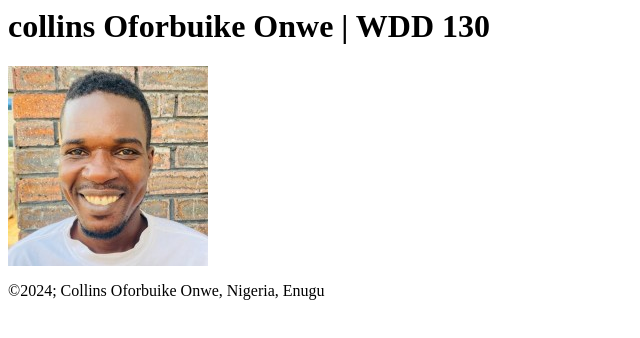
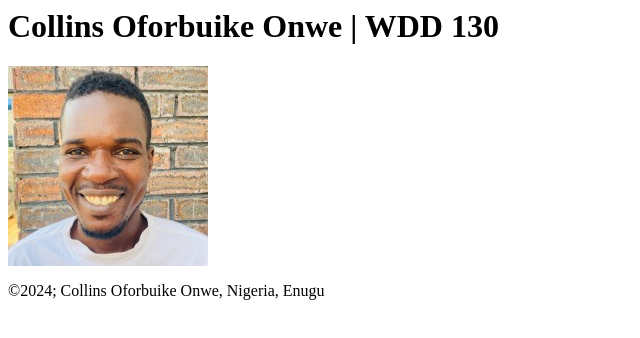
Before and after one commit to Collinsbethel/Collinsb, a plain HTML site: page wdd130/index.html in a window 1280 px wide. Shown: the whole page, without its empty margins (0-640 px from the left). Drawn offline with Linux system fonts and the light colour scheme.

Commit message:
index.html

```diff
--- a/wdd130/index.html
+++ b/wdd130/index.html
@@ -14,7 +14,7 @@
                 <a href=""></a>
             </nav>
         </header>
-        <main> <h1> collins Oforbuike Onwe | WDD 130</h1>
+        <main> <h1> Collins Oforbuike Onwe | WDD 130</h1>
         <img src="images/wdd-collins.jpg" width="200" alt=" collins Oforbuike Onwe"></main>
         <footer>
             <p>&copy;2024; Collins Oforbuike Onwe, Nigeria, Enugu</p>
```
